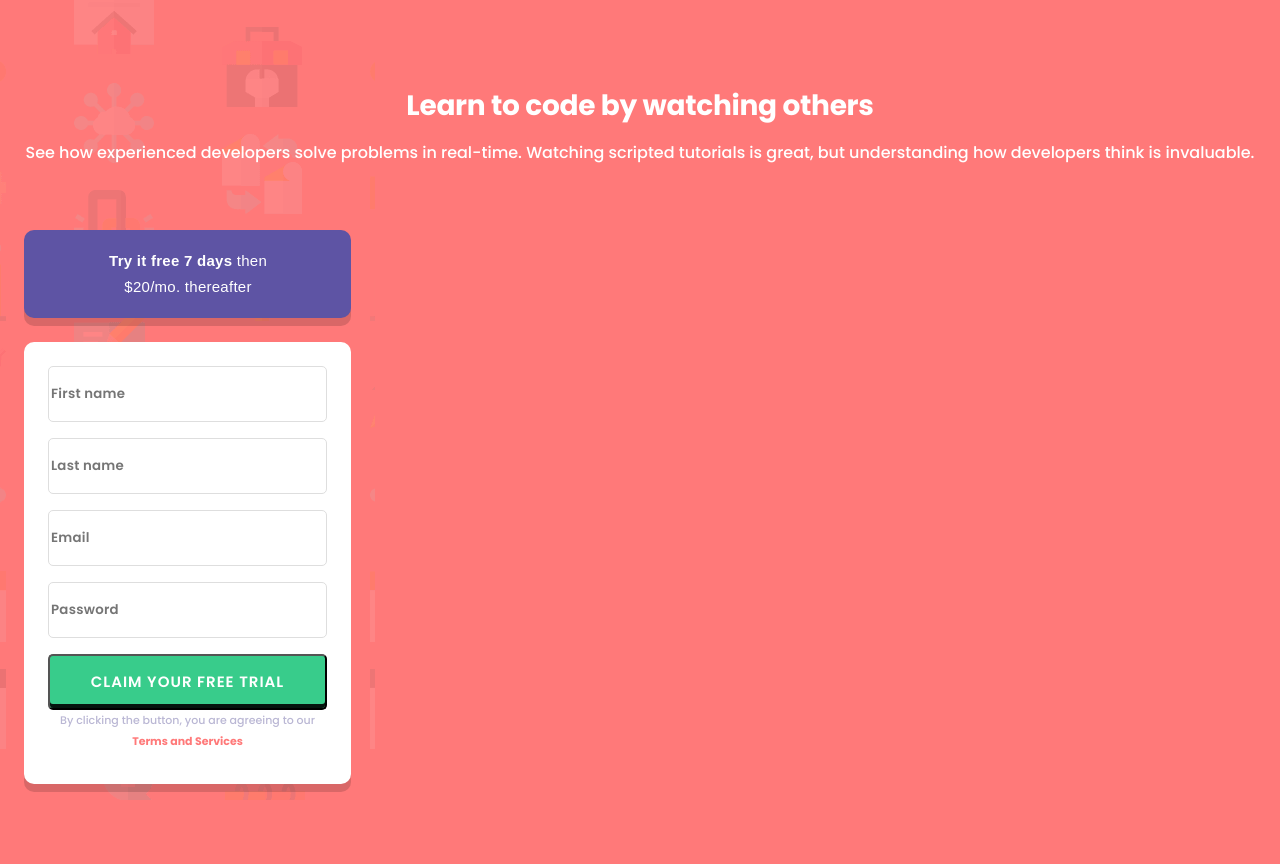
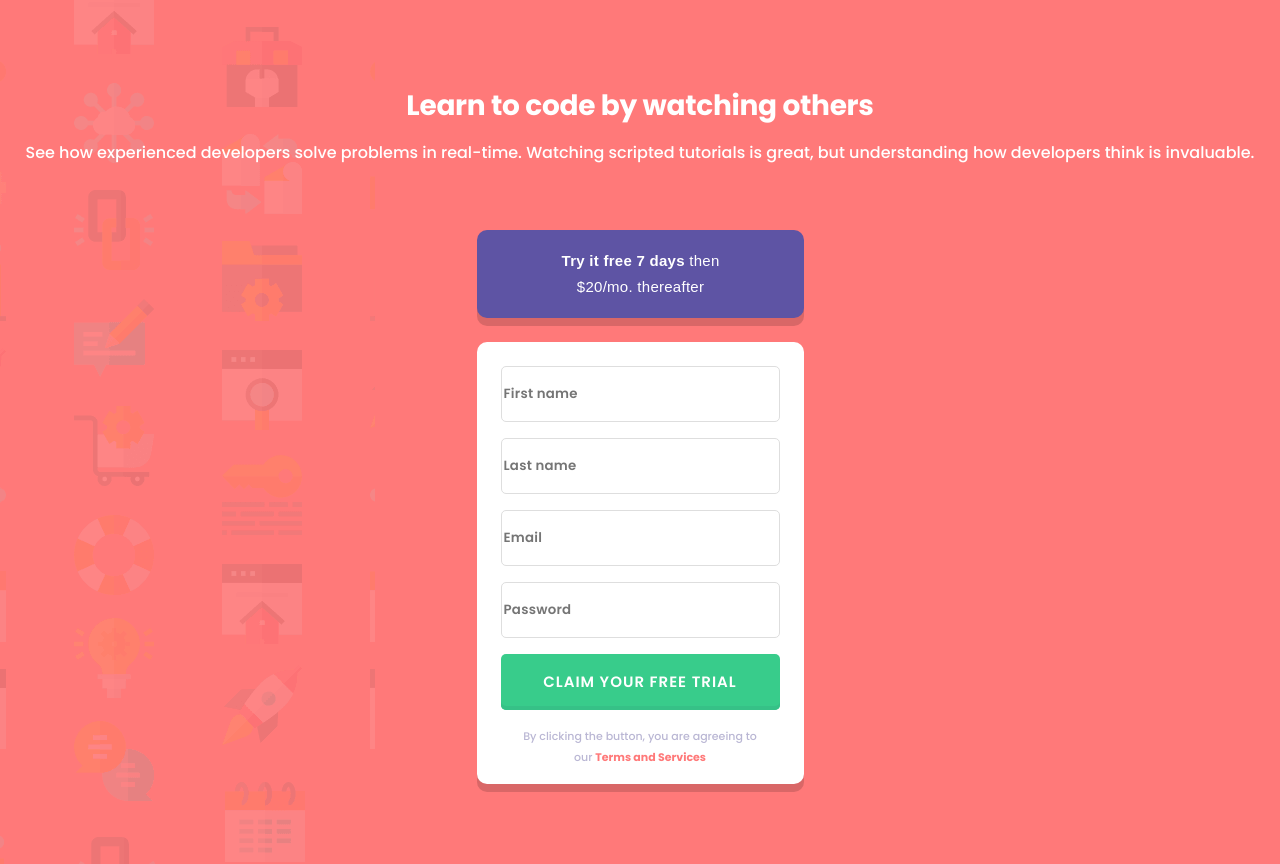
Before and after one commit to GMarqz/intro-component-with-login-form, a plain HTML site: page index.html in a window 1280 px wide. Before the commit the page ends 800 px from the top, so only its background shows below. Drawn offline with Linux system fonts and the light colour scheme.

Commit message:
adjusting button and padding

```diff
--- a/style/mobile.css
+++ b/style/mobile.css
@@ -16,6 +16,14 @@
     font-family: var(--font);
     font-weight: 500;
     line-height: 1.625rem;
+}
+
+.container {
+    display: flex;
+    flex-direction: column;
+    justify-content: center;
+    align-items: center;
+
 }
 
 .container__free__trial-button {
@@ -48,7 +56,7 @@
 .container__div {
     width: 20.4375rem;
     height: 27.625rem;
-    margin: auto 1.5rem auto 1.5rem;
+    margin: auto 1.5rem 5rem 1.5rem;
     padding: 1.5rem;
 
     border-radius: 0.625rem;
@@ -85,10 +93,10 @@ input::before {
 .container__div__btn {
     width: 17.4375rem;
     height: 3.5rem;
-
+    border: none;
     border-radius: 0.3125rem;
     background: var(--green);
-    box-shadow: 0px -4px 0px 0px rgba(0, 0, 0, 0.9) inset;
+    box-shadow: 0px -4px 0px 0px rgba(55, 192, 135, 0.9) inset;
 }
 
 .container__div__btn-content {
@@ -104,6 +112,7 @@ input::before {
 }
 
 .container__div__condition {
+    padding: 1rem;
     color: var(--terms-color);
     text-align: center;
     font-size: 0.6875rem;
```
